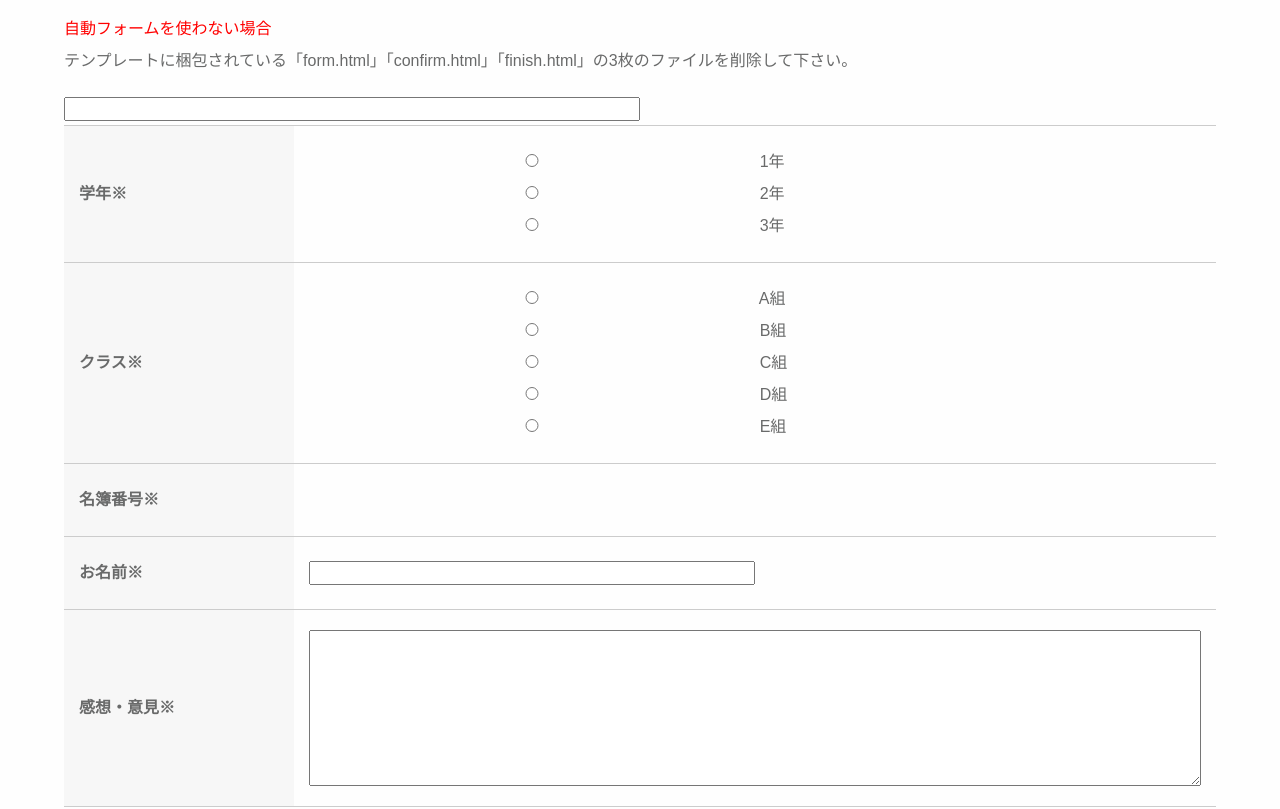
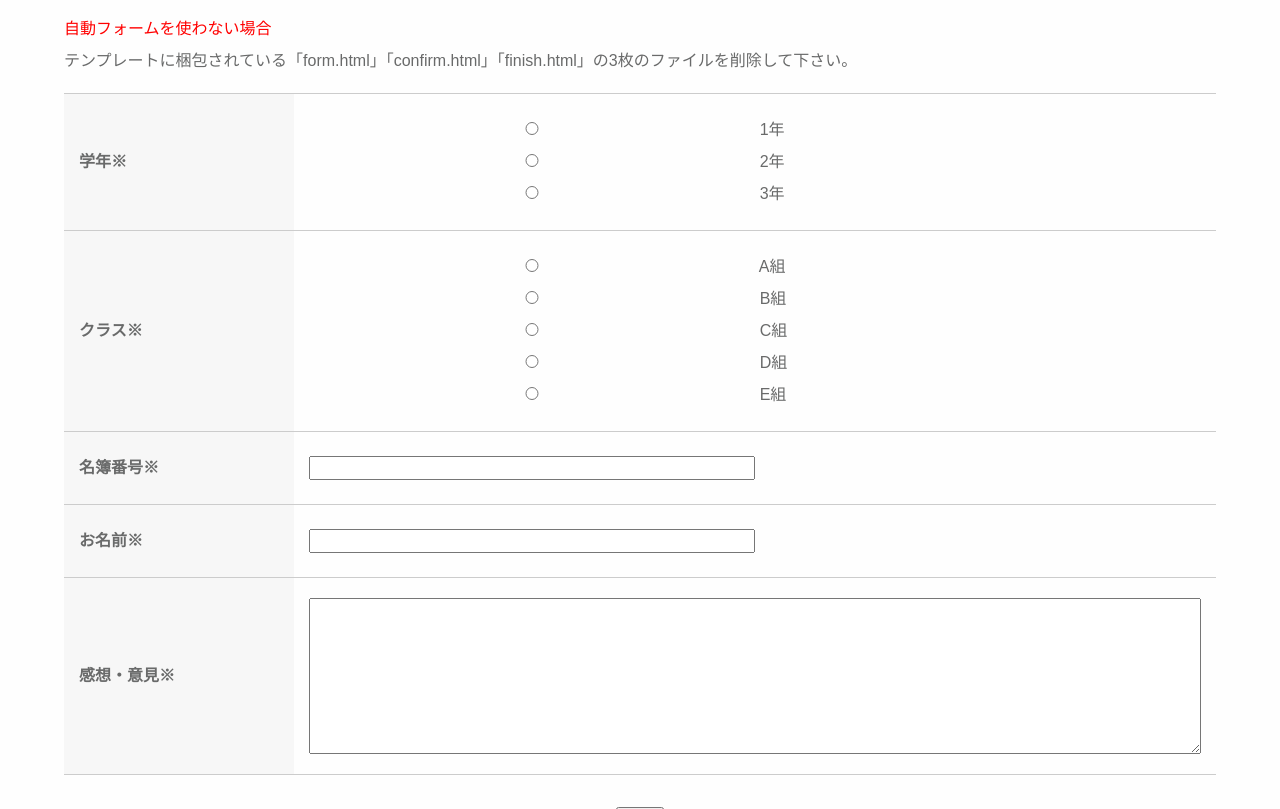
Before and after one commit to fiber-medical/fiber-medical.github.io, a plain HTML site: page contact.html in a window 1280 px wide. Shown: the part 505-1314 px from the top of the page. Drawn offline with nearby package versions, Linux system fonts and the light colour scheme; some packages are replaced by stand-ins of ours; a script that the page names is missing.

Commit message:
Update contact.html

```diff
--- a/contact.html
+++ b/contact.html
@@ -88,10 +88,11 @@
     <label for="E">E組</label>
 </td>
 </tr>
+<tr>
 <th>名簿番号※</th>
-<td>
-<tr><input type="number" name="entry.1448628679" class="ws" required></tr>
-</td>
+<td><input type="number" name="entry.1448628679" class="ws" required></td>
+</tr>
+<tr>
 <th>お名前※</th>
 <td><input type="text" name="entry.193527015" size="30" class="ws" required></td>
 </tr>
```
